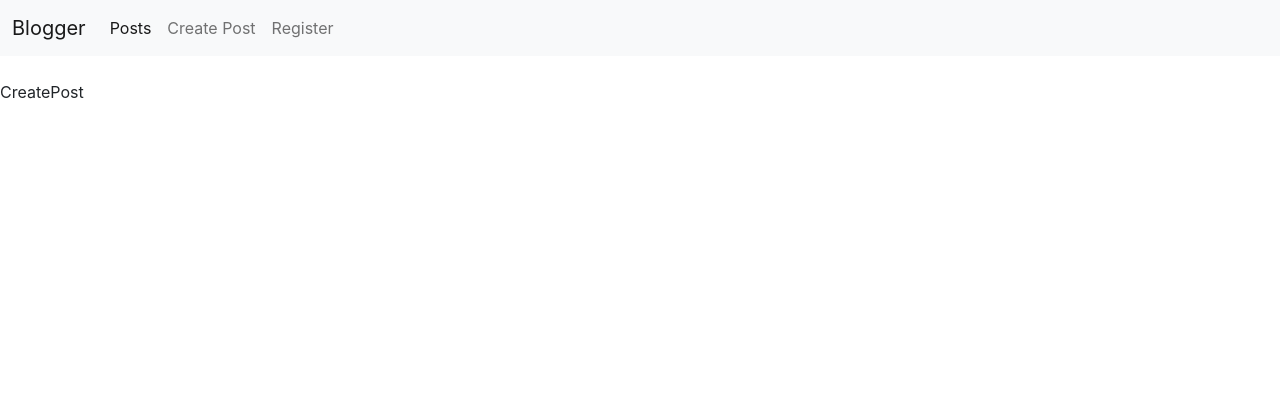
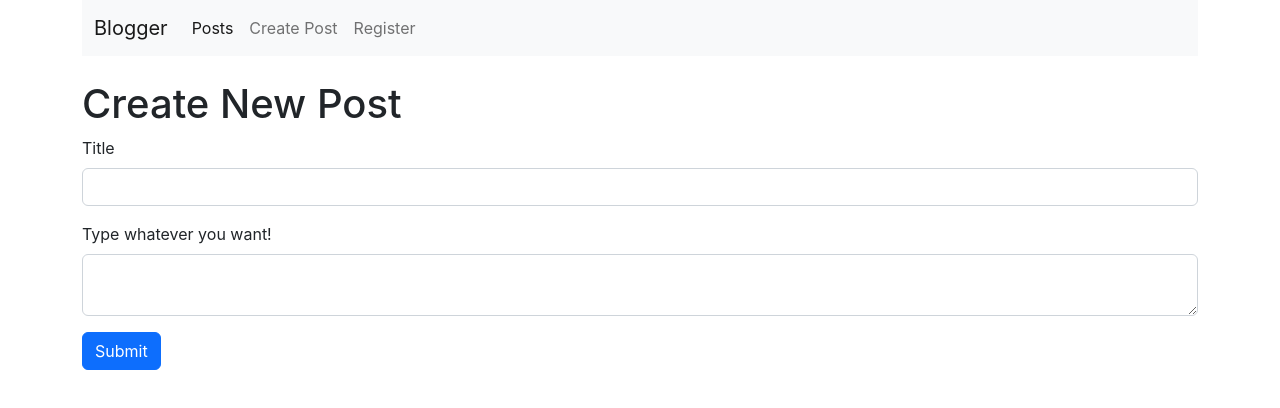
Before and after one commit to ehuezod/react-blog, a React (Create React App) app: page /createpost in a window 1280 px wide. Shown: the top 408 px of the page. Built offline with nearby package versions, Linux system fonts and the light colour scheme.

Commit message:
adds form to create post

```diff
--- a/src/App.js
+++ b/src/App.js
@@ -10,6 +10,7 @@ import CreatePost from "./components/CreatePost";
 function App() {
   return (
     <Router>
+      <div className="container">
         <Navbar />
         <br />
         <Routes>
@@ -17,6 +18,7 @@ function App() {
           <Route path="/createpost" element={<CreatePost />} />
           <Route path="/newuser" element={<CreateUser />} />
         </Routes>
+      </div>
     </Router>
   );
 }
--- a/src/components/CreatePost.js
+++ b/src/components/CreatePost.js
@@ -1,5 +1,31 @@
 import React from "react";
+import { useState } from "react";
 
 export default function CreatePost() {
-  return <div>CreatePost</div>;
+  return (
+    <form>
+      <h1>Create New Post</h1>
+      <div class="mb-3">
+        <label for="createPostTitle" class="form-label">
+          Title
+        </label>
+        <input
+          type="text"
+          class="form-control"
+          id="createPostTitle"
+          aria-describedby="emailHelp"
+        />
+      </div>
+      <div class="mb-3">
+        <label for="createPostContent" class="form-label">
+          Type whatever you want!
+        </label>
+        <textarea type="password" class="form-control" id="createPostContent" />
+      </div>
+
+      <button type="submit" class="btn btn-primary">
+        Submit
+      </button>
+    </form>
+  );
 }
--- a/src/components/CreateUser.js
+++ b/src/components/CreateUser.js
@@ -1,5 +1,5 @@
 import React from "react";
 
 export default function CreateUser() {
-  return <div>CreateUser</div>;
+  return <div> CreateUser </div>;
 }
```
Lines whose indentation alone changed are shown as unchanged.
